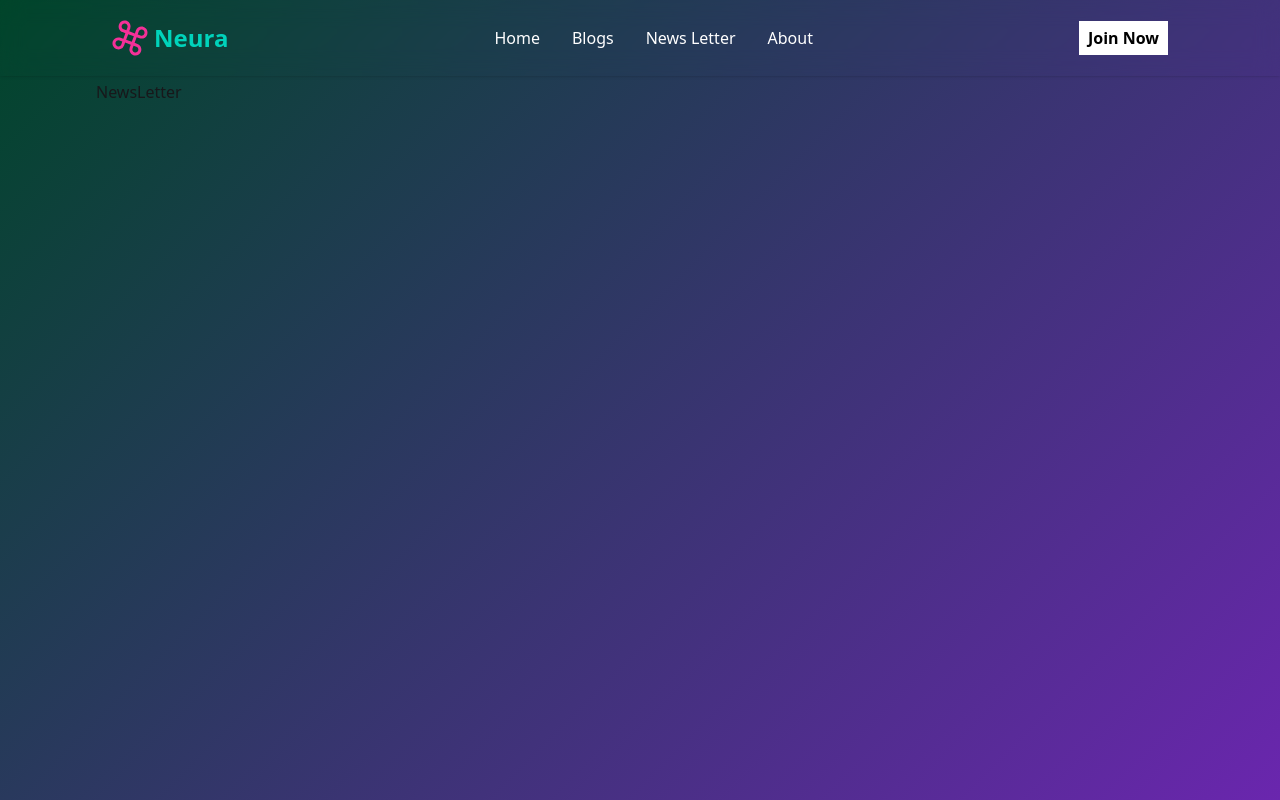
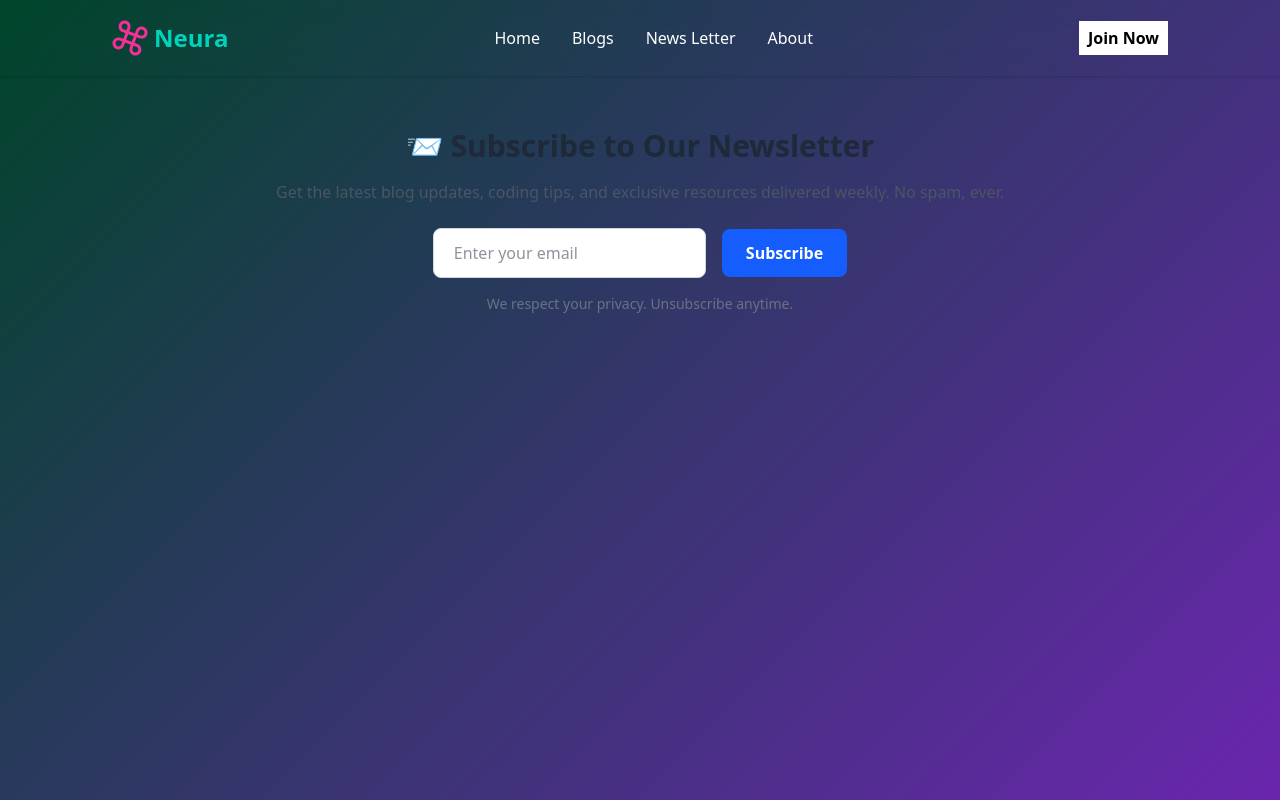
Before and after one commit to dev-mosarof66/Neura-frontend, a React (Vite) app: page /news-letter in a window 1280 px wide. Built offline with nearby package versions, Linux system fonts and the light colour scheme.

Commit message:
Working with news letter

```diff
--- a/src/pages/public/NewsLetter.jsx
+++ b/src/pages/public/NewsLetter.jsx
@@ -1,8 +1,44 @@
 import React from 'react'
 
 const NewsLetter = () => {
+
+  const handleSubscribe = (e) => {
+
+
+
+  }
   return (
-    <div>NewsLetter</div>
+    <section class="w-full flex items-center justify-center py-12 px-4">
+      <div class="max-w-4xl mx-auto text-center">
+        <h2 class="text-3xl font-bold text-gray-800 dark:text-white mb-4">
+          📨 Subscribe to Our Newsletter
+        </h2>
+        <p class="text-gray-600 dark:text-gray-300 mb-6">
+          Get the latest blog updates, coding tips, and exclusive resources delivered weekly. No spam, ever.
+        </p>
+
+        <form class="flex flex-col sm:flex-row items-center justify-center gap-4">
+          <input
+            type="email"
+            placeholder="Enter your email"
+            class="w-full sm:w-auto px-5 py-3 rounded-lg border border-gray-300 dark:border-gray-700 focus:ring-2 focus:ring-blue-500 focus:outline-none text-gray-800 dark:text-white bg-white dark:bg-gray-800"
+            required
+          />
+          <button
+            onClick={(e) => handleSubscribe(e)}
+            type="submit"
+            class="px-6 py-3 bg-blue-600 hover:bg-blue-700 text-white font-semibold rounded-lg transition duration-300"
+          >
+            Subscribe
+          </button>
+        </form>
+
+        <p class="text-sm text-gray-500 dark:text-gray-400 mt-4">
+          We respect your privacy. Unsubscribe anytime.
+        </p>
+      </div>
+    </section>
+
   )
 }
 
```
